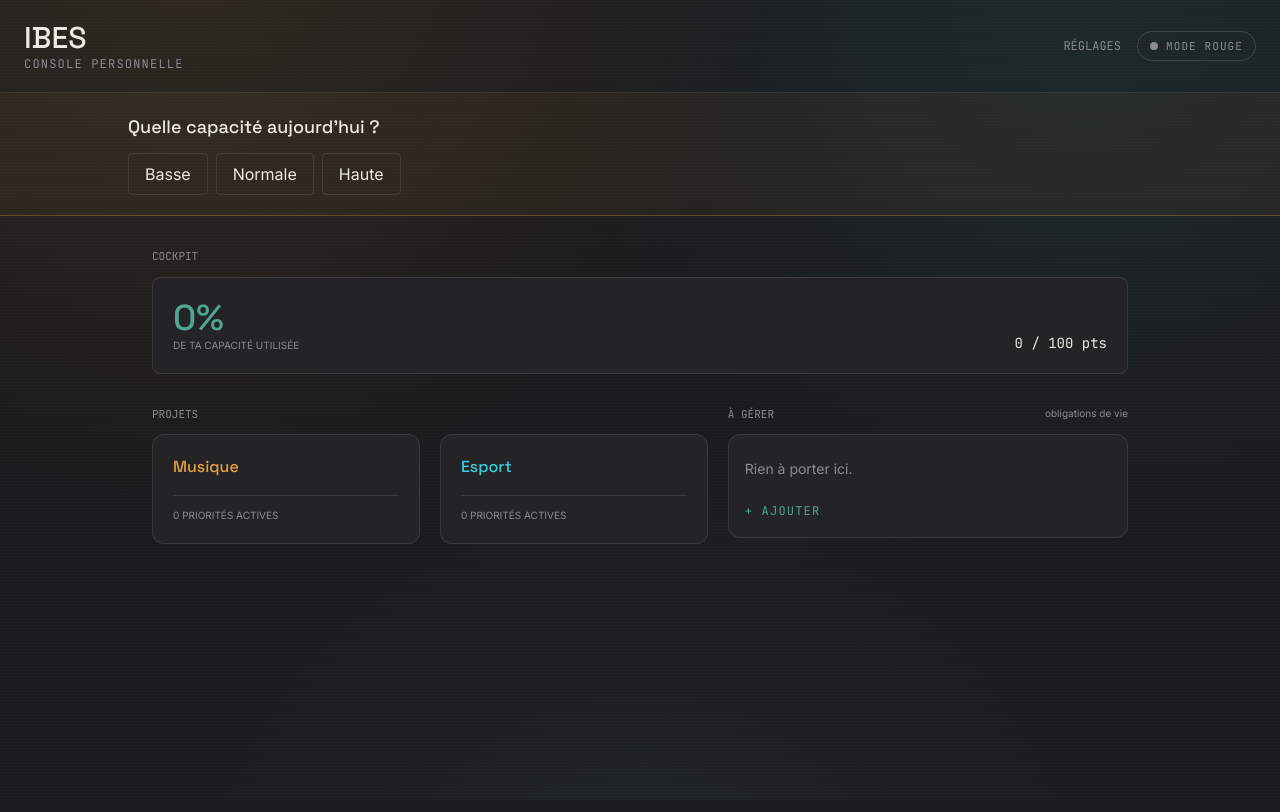
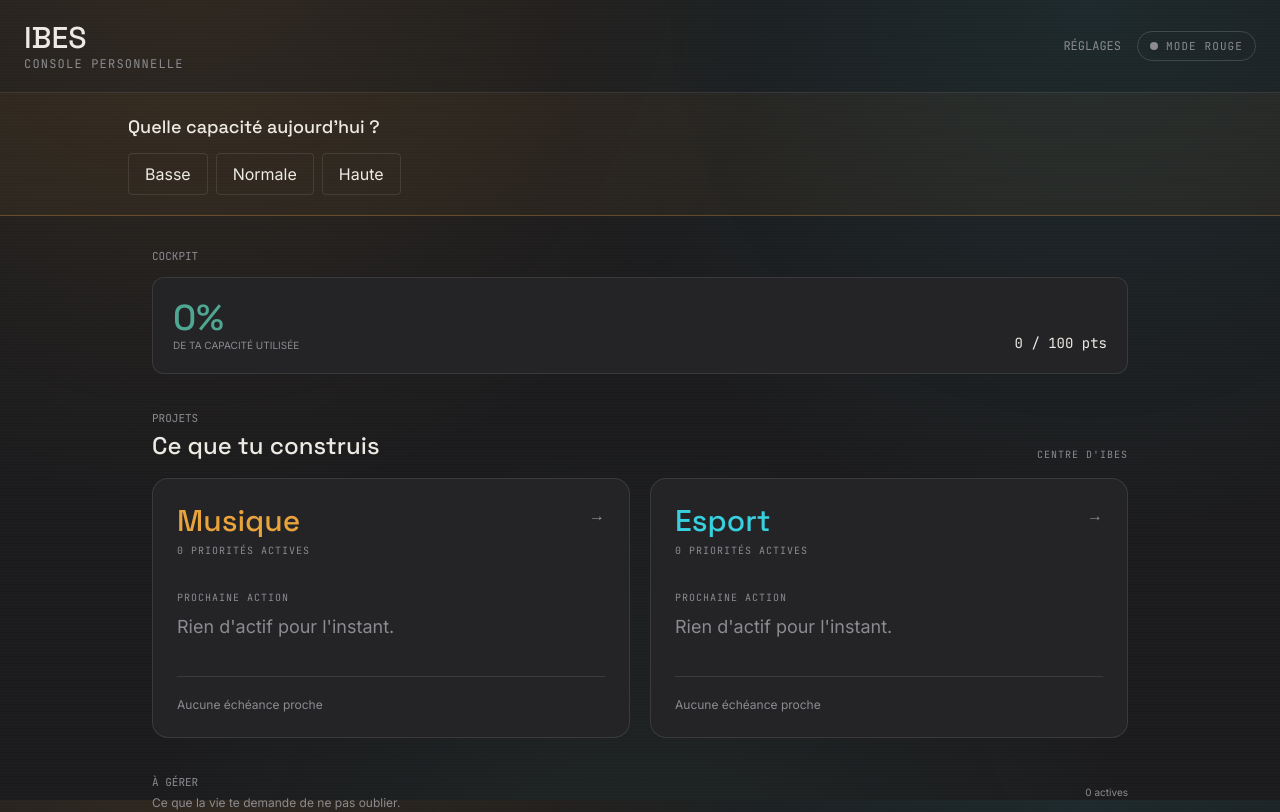
Before and after one commit to mcb264/IBES, a Next.js app: page / in a window 1280 px wide. Shown: the top 812 px of the page. Built offline with nearby package versions, Linux system fonts and the light colour scheme.

Commit message:
Rendre les projets centraux sur la home

```diff
--- a/app/page.tsx
+++ b/app/page.tsx
@@ -30,7 +30,11 @@ const PROJECT_CARDS: Array<{ domain: Domain; href: string; label: string; text:
   { domain: "esport", href: "/esport", label: "Esport", text: "text-cyan" },
 ];
 const ALL_DOMAINS: Domain[] = ["musique", "esport", "vie"];
-const LEVELS: Array<[CapacityLevel, string]> = [["low", "Basse"], ["normal", "Normale"], ["high", "Haute"]];
+const LEVELS: Array<[CapacityLevel, string]> = [
+  ["low", "Basse"],
+  ["normal", "Normale"],
+  ["high", "Haute"],
+];
 
 export default function Home() {
   const [modeRouge, setModeRouge] = useState(false);
@@ -45,7 +49,11 @@ export default function Home() {
   useEffect(() => {
     const currentSettings = loadLoadSettings();
     setModeRouge(loadModeRouge());
-    setStates({ musique: loadDomainState("musique"), esport: loadDomainState("esport"), vie: loadDomainState("vie") });
+    setStates({
+      musique: loadDomainState("musique"),
+      esport: loadDomainState("esport"),
+      vie: loadDomainState("vie"),
+    });
     setCapacity(loadDailyCapacity()?.level ?? null);
     setSettings(currentSettings);
     setInsight(getLoadInsight(currentSettings));
@@ -53,69 +61,267 @@ export default function Home() {
 
   if (!states || !settings) return null;
 
-  const chooseCapacity = (level: CapacityLevel) => { setCapacity(level); saveDailyCapacity(level); };
-  const toggleModeRouge = () => { const next = !modeRouge; setModeRouge(next); saveModeRouge(next); };
-  const saveLife = (next: DomainState) => { setStates({ ...states, vie: next }); saveDomainState("vie", next); };
+  const chooseCapacity = (level: CapacityLevel) => {
+    setCapacity(level);
+    saveDailyCapacity(level);
+  };
+
+  const toggleModeRouge = () => {
+    const next = !modeRouge;
+    setModeRouge(next);
+    saveModeRouge(next);
+  };
+
+  const saveLife = (next: DomainState) => {
+    setStates({ ...states, vie: next });
+    saveDomainState("vie", next);
+  };
+
   const lifeActive = states.vie.briefing.tasks.filter((task) => !task.done && !task.waiting);
 
   const addLife = () => {
     const text = lifeText.trim();
     if (!text) return;
     const task: TaskItem = { id: crypto.randomUUID(), text, done: false, effort: "normal" };
-    saveLife({ ...states.vie, briefing: { ...states.vie.briefing, tasks: [...states.vie.briefing.tasks, task] } });
-    setLifeText(""); setAddingLife(false);
+    saveLife({
+      ...states.vie,
+      briefing: {
+        ...states.vie.briefing,
+        tasks: [...states.vie.briefing.tasks, task],
+      },
+    });
+    setLifeText("");
+    setAddingLife(false);
   };
-  const completeLife = (id: string) => saveLife({
+
+  const completeLife = (id: string) =>
+    saveLife({
       ...states.vie,
-    briefing: { ...states.vie.briefing, tasks: states.vie.briefing.tasks.map((task) => task.id === id ? { ...task, done: true } : task) },
+      briefing: {
+        ...states.vie.briefing,
+        tasks: states.vie.briefing.tasks.map((task) =>
+          task.id === id ? { ...task, done: true } : task,
+        ),
+      },
     });
 
-  const raw = ALL_DOMAINS.reduce((total, domain) => total + rawWorkload(states[domain], settings), 0);
+  const raw = ALL_DOMAINS.reduce(
+    (total, domain) => total + rawWorkload(states[domain], settings),
+    0,
+  );
   const cap = capacity ? capacityValue(capacity, settings) : settings.normalCapacity;
   const percent = Math.round((raw / cap) * 100);
-  const breakdown = ALL_DOMAINS.map((domain) => workloadBreakdown(states[domain], settings)).reduce((acc, item) => ({
-    priorities: acc.priorities + item.priorities, tasks: 0, urgent: acc.urgent + item.urgent, due: acc.due + item.due,
-    priorityPoints: acc.priorityPoints + item.priorityPoints, taskPoints: 0,
-    urgentPoints: acc.urgentPoints + item.urgentPoints, duePoints: acc.duePoints + item.duePoints,
+
+  const breakdown = ALL_DOMAINS.map((domain) =>
+    workloadBreakdown(states[domain], settings),
+  ).reduce((acc, item) => ({
+    priorities: acc.priorities + item.priorities,
+    tasks: 0,
+    urgent: acc.urgent + item.urgent,
+    due: acc.due + item.due,
+    priorityPoints: acc.priorityPoints + item.priorityPoints,
+    taskPoints: 0,
+    urgentPoints: acc.urgentPoints + item.urgentPoints,
+    duePoints: acc.duePoints + item.duePoints,
   }));
 
   const today = localDateKey();
-  const deadlines = PROJECT_CARDS.flatMap((card) => states[card.domain].projects
+  const deadlines = PROJECT_CARDS.flatMap((card) =>
+    states[card.domain].projects
       .filter((project) => !project.done && project.dueDate && project.dueDate >= today)
-    .map((project) => ({ ...project, domain: card.label, href: card.href })))
-    .sort((a, b) => a.dueDate!.localeCompare(b.dueDate!)).slice(0, 4);
+      .map((project) => ({ ...project, domain: card.label, href: card.href })),
+  )
+    .sort((a, b) => a.dueDate!.localeCompare(b.dueDate!))
+    .slice(0, 4);
 
-  return <main className="min-h-screen">
+  return (
+    <main className="min-h-screen">
       <header className="border-b border-white/10 px-6 py-5 flex justify-between">
-      <div><h1 className="font-display text-3xl">IBES</h1><p className="text-xs text-muted font-mono uppercase tracking-widest">console personnelle</p></div>
-      <div className="flex items-center gap-4"><Link href="/reglages" className="text-xs font-mono uppercase text-muted">Réglages</Link><ModeRougeSwitch active={modeRouge} onToggle={toggleModeRouge} /></div>
+        <div>
+          <h1 className="font-display text-3xl">IBES</h1>
+          <p className="text-xs text-muted font-mono uppercase tracking-widest">console personnelle</p>
+        </div>
+        <div className="flex items-center gap-4">
+          <Link href="/reglages" className="text-xs font-mono uppercase text-muted">Réglages</Link>
+          <ModeRougeSwitch active={modeRouge} onToggle={toggleModeRouge} />
+        </div>
       </header>
 
-    {!capacity && <div className="border-b border-amber/30 bg-amber/5 px-6 py-5"><div className="max-w-5xl mx-auto"><p className="font-display text-lg mb-3">Quelle capacité aujourd'hui ?</p><div className="flex gap-2">{LEVELS.map(([value, label]) => <button key={value} onClick={() => chooseCapacity(value)} className="px-4 py-2 rounded border border-white/10">{label}</button>)}</div></div></div>}
+      {!capacity && (
+        <div className="border-b border-amber/30 bg-amber/5 px-6 py-5">
+          <div className="max-w-5xl mx-auto">
+            <p className="font-display text-lg mb-3">Quelle capacité aujourd'hui ?</p>
+            <div className="flex gap-2">
+              {LEVELS.map(([value, label]) => (
+                <button key={value} onClick={() => chooseCapacity(value)} className="px-4 py-2 rounded border border-white/10">
+                  {label}
+                </button>
+              ))}
+            </div>
+          </div>
+        </div>
+      )}
 
-    <section className="px-6 py-8 max-w-5xl mx-auto space-y-8">
-      {insight && <div className="rounded-lg border border-cyan/30 bg-cyan/5 p-5"><p className="font-display text-lg text-cyan">IBES a remarqué quelque chose</p><p className="text-sm mt-2">Sur {insight.sampleSize} journées comparables : {insight.averagePlanned} pts prévus, {insight.averageCompleted} absorbés. Réglage actuel {insight.configured}, suggestion {insight.suggested}.</p><div className="flex gap-3 mt-3"><Link href="/reglages" className="text-xs text-cyan">Ouvrir les réglages</Link><button onClick={() => { dismissLoadInsight(insight.signature); setInsight(null); }} className="text-xs text-muted">Compris</button></div></div>}
+      <section className="px-6 py-8 max-w-5xl mx-auto space-y-9">
+        {insight && (
+          <div className="rounded-lg border border-cyan/30 bg-cyan/5 p-5">
+            <p className="font-display text-lg text-cyan">IBES a remarqué quelque chose</p>
+            <p className="text-sm mt-2">
+              Sur {insight.sampleSize} journées comparables : {insight.averagePlanned} pts prévus, {insight.averageCompleted} absorbés. Réglage actuel {insight.configured}, suggestion {insight.suggested}.
+            </p>
+            <div className="flex gap-3 mt-3">
+              <Link href="/reglages" className="text-xs text-cyan">Ouvrir les réglages</Link>
+              <button onClick={() => { dismissLoadInsight(insight.signature); setInsight(null); }} className="text-xs text-muted">Compris</button>
+            </div>
+          </div>
+        )}
 
         <div>
-        <div className="flex justify-between mb-3"><p className="font-mono text-[11px] text-muted uppercase">Cockpit</p>{capacity && <div className="flex gap-1">{LEVELS.map(([value, label]) => <button key={value} onClick={() => chooseCapacity(value)} className={`text-[10px] px-2 py-1 rounded ${capacity === value ? "bg-amber text-graphite" : "border border-white/10 text-muted"}`}>{label}</button>)}</div>}</div>
-        <button onClick={() => setDetails(!details)} className="w-full text-left bg-panel border border-white/10 rounded-lg p-5">
-          <div className="flex justify-between items-end"><div><div className={`font-display text-4xl ${percent > 100 ? "text-alert" : percent >= 75 ? "text-amber" : "text-teal"}`}>{percent}%</div><div className="text-[10px] text-muted uppercase">de ta capacité utilisée</div></div><div className="font-mono text-sm">{raw} / {cap} pts</div></div>
-          {details && <div className="mt-4 pt-4 border-t border-white/10 grid sm:grid-cols-3 gap-3 text-sm"><div>{breakdown.priorities} choses à porter<br/><span className="text-muted">{breakdown.priorityPoints} pts</span></div><div>{breakdown.urgent} urgences<br/><span className="text-muted">{breakdown.urgentPoints} pts</span></div><div>{breakdown.due} échéances dues<br/><span className="text-muted">{breakdown.duePoints} pts</span></div></div>}
+          <div className="flex justify-between mb-3">
+            <p className="font-mono text-[11px] text-muted uppercase">Cockpit</p>
+            {capacity && (
+              <div className="flex gap-1">
+                {LEVELS.map(([value, label]) => (
+                  <button
+                    key={value}
+                    onClick={() => chooseCapacity(value)}
+                    className={`text-[10px] px-2 py-1 rounded ${capacity === value ? "bg-amber text-graphite" : "border border-white/10 text-muted"}`}
+                  >
+                    {label}
                   </button>
-        {percent > 100 && !modeRouge && <div className="mt-3 border border-alert/30 bg-alert/10 rounded px-4 py-3 text-sm text-alert">Programme supérieur à ta capacité. Mode Rouge recommandé.</div>}
+                ))}
+              </div>
+            )}
+          </div>
+          <button onClick={() => setDetails(!details)} className="w-full text-left bg-panel border border-white/10 rounded-xl p-5">
+            <div className="flex justify-between items-end">
+              <div>
+                <div className={`font-display text-4xl ${percent > 100 ? "text-alert" : percent >= 75 ? "text-amber" : "text-teal"}`}>{percent}%</div>
+                <div className="text-[10px] text-muted uppercase">de ta capacité utilisée</div>
+              </div>
+              <div className="font-mono text-sm">{raw} / {cap} pts</div>
+            </div>
+            {details && (
+              <div className="mt-4 pt-4 border-t border-white/10 grid sm:grid-cols-3 gap-3 text-sm">
+                <div>{breakdown.priorities} choses à porter<br/><span className="text-muted">{breakdown.priorityPoints} pts</span></div>
+                <div>{breakdown.urgent} urgences<br/><span className="text-muted">{breakdown.urgentPoints} pts</span></div>
+                <div>{breakdown.due} échéances dues<br/><span className="text-muted">{breakdown.duePoints} pts</span></div>
+              </div>
+            )}
+          </button>
+          {percent > 100 && !modeRouge && (
+            <div className="mt-3 border border-alert/30 bg-alert/10 rounded px-4 py-3 text-sm text-alert">
+              Programme supérieur à ta capacité. Mode Rouge recommandé.
+            </div>
+          )}
         </div>
 
-      <div className="grid lg:grid-cols-[1fr_0.72fr] gap-5 items-start">
-        <div><p className="font-mono text-[11px] text-muted uppercase mb-3">Projets</p><div className="grid sm:grid-cols-2 gap-5">{PROJECT_CARDS.map((card) => { const active = states[card.domain].briefing.tasks.filter((task) => !task.done && !task.waiting); return <Link key={card.domain} href={card.href} className="rounded-xl border border-white/10 bg-panel px-5 py-5"><div className={`font-display mb-3 ${card.text}`}>{card.label}</div>{active.slice(0, 3).map((task, index) => <div key={task.id} className="text-sm mb-1"><span className="font-mono text-[10px] text-muted mr-2">{String(index + 1).padStart(2, "0")}</span>{task.text}</div>)}<div className="mt-4 pt-3 border-t border-white/10 text-[10px] uppercase text-muted">{active.length} priorité{active.length !== 1 ? "s" : ""} active{active.length !== 1 ? "s" : ""}</div></Link>; })}</div></div>
-
-        <div><div className="flex items-center justify-between mb-3"><p className="font-mono text-[11px] text-muted uppercase">À gérer</p><span className="text-[10px] text-muted">obligations de vie</span></div><div className="rounded-xl border border-white/10 bg-panel p-4 space-y-2">
-          {lifeActive.length === 0 && !addingLife && <p className="text-sm text-muted py-2">Rien à porter ici.</p>}
-          {lifeActive.map((task) => <div key={task.id} className="flex items-center gap-3 border-b border-white/5 py-3 last:border-0"><button onClick={() => completeLife(task.id)} className="w-5 h-5 rounded border border-teal/50 text-transparent hover:text-teal">✓</button><span className="flex-1 text-sm">{task.text}</span></div>)}
-          {addingLife ? <div className="pt-2 flex gap-2"><input autoFocus value={lifeText} onChange={(event) => setLifeText(event.target.value)} onKeyDown={(event) => { if (event.key === "Enter") addLife(); if (event.key === "Escape") { setAddingLife(false); setLifeText(""); } }} className="min-w-0 flex-1 bg-graphite border border-white/10 rounded-md px-3 py-2 text-sm"/><button onClick={addLife} className="text-xs text-teal">Ajouter</button></div> : <button onClick={() => setAddingLife(true)} className="pt-2 text-xs font-mono uppercase tracking-widest text-teal">+ Ajouter</button>}
-        </div></div>
+        <div>
+          <div className="flex items-end justify-between mb-4">
+            <div>
+              <p className="font-mono text-[11px] text-muted uppercase">Projets</p>
+              <h2 className="font-display text-2xl mt-1">Ce que tu construis</h2>
+            </div>
+            <span className="text-[10px] font-mono uppercase tracking-widest text-muted">centre d'IBES</span>
           </div>
 
-      {deadlines.length > 0 && <div><p className="font-mono text-[11px] text-muted uppercase mb-3">Échéances projets</p>{deadlines.map((project) => <Link key={project.id} href={project.href} className="flex justify-between bg-panel border border-white/10 rounded px-4 py-3 mb-2"><span>{project.name} <span className="text-[10px] text-muted">{project.domain}</span></span><span className="font-mono text-xs text-amber">{new Date(project.dueDate! + "T00:00:00").toLocaleDateString("fr-FR")}</span></Link>)}</div>}
+          <div className="grid md:grid-cols-2 gap-5">
+            {PROJECT_CARDS.map((card) => {
+              const state = states[card.domain];
+              const active = state.briefing.tasks.filter((task) => !task.done && !task.waiting);
+              const waiting = state.briefing.tasks.filter((task) => task.waiting).length;
+              const nextAction = active[0];
+              const nextDeadline = state.projects
+                .filter((project) => !project.done && project.dueDate && project.dueDate >= today)
+                .sort((a, b) => a.dueDate!.localeCompare(b.dueDate!))[0];
+
+              return (
+                <Link
+                  key={card.domain}
+                  href={card.href}
+                  className="group min-h-[260px] rounded-2xl border border-white/10 bg-panel p-6 flex flex-col hover:border-white/25 transition-colors"
+                >
+                  <div className="flex items-start justify-between gap-4">
+                    <div>
+                      <div className={`font-display text-3xl ${card.text}`}>{card.label}</div>
+                      <div className="text-[10px] font-mono uppercase tracking-widest text-muted mt-1">
+                        {active.length} priorité{active.length !== 1 ? "s" : ""} active{active.length !== 1 ? "s" : ""}{waiting > 0 ? ` · ${waiting} en attente` : ""}
+                      </div>
+                    </div>
+                    <span className="text-muted group-hover:text-ink transition-colors">→</span>
+                  </div>
+
+                  <div className="mt-8 flex-1">
+                    <p className="text-[10px] font-mono uppercase tracking-widest text-muted mb-2">Prochaine action</p>
+                    {nextAction ? (
+                      <p className="text-xl leading-snug">{nextAction.text}</p>
+                    ) : (
+                      <p className="text-lg text-muted">Rien d'actif pour l'instant.</p>
+                    )}
+                  </div>
+
+                  <div className="pt-5 mt-5 border-t border-white/10 flex items-center justify-between text-xs">
+                    <span className="text-muted">{nextDeadline ? "Prochaine échéance" : "Aucune échéance proche"}</span>
+                    {nextDeadline && (
+                      <span className="font-mono text-amber">
+                        {new Date(nextDeadline.dueDate! + "T00:00:00").toLocaleDateString("fr-FR", { day: "numeric", month: "short" })}
+                      </span>
+                    )}
+                  </div>
+                </Link>
+              );
+            })}
+          </div>
+        </div>
+
+        <div>
+          <div className="flex items-center justify-between mb-3">
+            <div>
+              <p className="font-mono text-[11px] text-muted uppercase">À gérer</p>
+              <p className="text-xs text-muted mt-1">Ce que la vie te demande de ne pas oublier.</p>
+            </div>
+            <span className="text-[10px] text-muted">{lifeActive.length} active{lifeActive.length !== 1 ? "s" : ""}</span>
+          </div>
+          <div className="rounded-xl border border-white/10 bg-panel/70 p-4 space-y-2">
+            {lifeActive.length === 0 && !addingLife && <p className="text-sm text-muted py-2">Rien à porter ici.</p>}
+            {lifeActive.map((task) => (
+              <div key={task.id} className="flex items-center gap-3 border-b border-white/5 py-3 last:border-0">
+                <button onClick={() => completeLife(task.id)} className="w-5 h-5 rounded border border-teal/50 text-transparent hover:text-teal">✓</button>
+                <span className="flex-1 text-sm">{task.text}</span>
+              </div>
+            ))}
+            {addingLife ? (
+              <div className="pt-2 flex gap-2">
+                <input
+                  autoFocus
+                  value={lifeText}
+                  onChange={(event) => setLifeText(event.target.value)}
+                  onKeyDown={(event) => {
+                    if (event.key === "Enter") addLife();
+                    if (event.key === "Escape") { setAddingLife(false); setLifeText(""); }
+                  }}
+                  className="min-w-0 flex-1 bg-graphite border border-white/10 rounded-md px-3 py-2 text-sm"
+                />
+                <button onClick={addLife} className="text-xs text-teal">Ajouter</button>
+              </div>
+            ) : (
+              <button onClick={() => setAddingLife(true)} className="pt-2 text-xs font-mono uppercase tracking-widest text-teal">+ Ajouter</button>
+            )}
+          </div>
+        </div>
+
+        {deadlines.length > 0 && (
+          <div>
+            <p className="font-mono text-[11px] text-muted uppercase mb-3">Échéances projets</p>
+            {deadlines.map((project) => (
+              <Link key={project.id} href={project.href} className="flex justify-between bg-panel border border-white/10 rounded px-4 py-3 mb-2">
+                <span>{project.name} <span className="text-[10px] text-muted">{project.domain}</span></span>
+                <span className="font-mono text-xs text-amber">{new Date(project.dueDate! + "T00:00:00").toLocaleDateString("fr-FR")}</span>
+              </Link>
+            ))}
+          </div>
+        )}
       </section>
-  </main>;
+    </main>
+  );
 }
```
Lines whose indentation alone changed are shown as unchanged.
